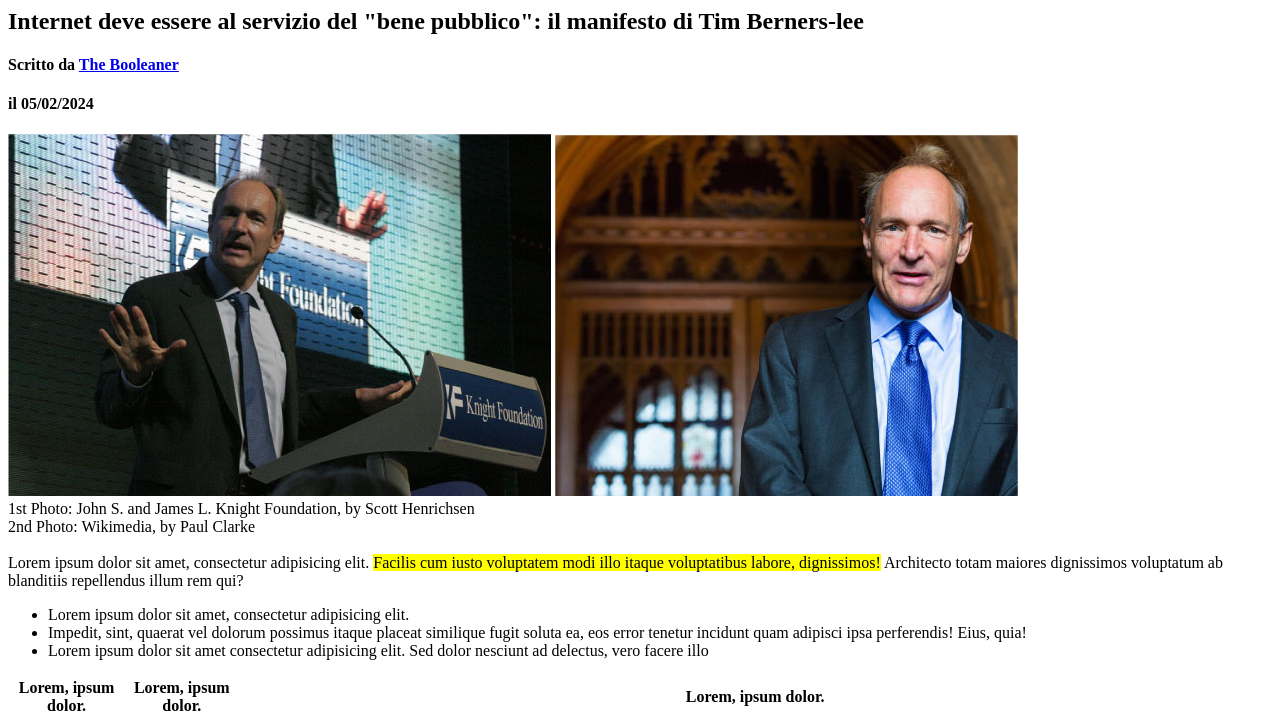
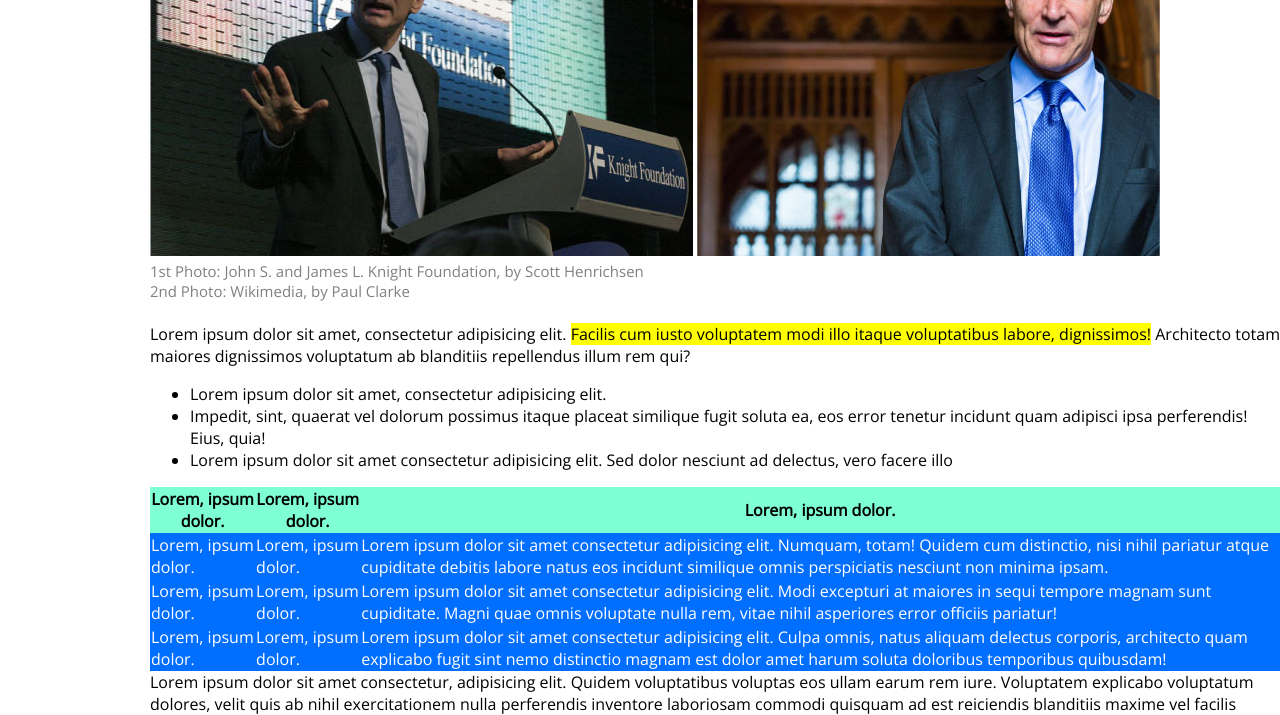
Before and after one commit to nazariozaccagnino/html-css-booleaner, a plain HTML site: page index.html in a window 1280 px wide. Shown: the part 345-1060 px from the top of the page. Drawn offline with nearby package versions, Linux system fonts and the light colour scheme; the site is published under a folder, as on GitHub Pages, so addresses that start at the root find nothing.

Commit message:
corrected css link

```diff
--- a/index.html
+++ b/index.html
@@ -4,7 +4,7 @@
 <head>
     <meta charset="UTF-8">
     <meta name="viewport" content="width=device-width, initial-scale=1.0">
-    <link rel="stylesheet" href="/styles/style1.css">
+    <link rel="stylesheet" href="./styles/style1.css">
     <link rel="preconnect" href="https://fonts.googleapis.com">
 <link rel="preconnect" href="https://fonts.gstatic.com" crossorigin>
 <link href="https://fonts.googleapis.com/css2?family=Open+Sans:wght@300&display=swap" rel="stylesheet">
```
